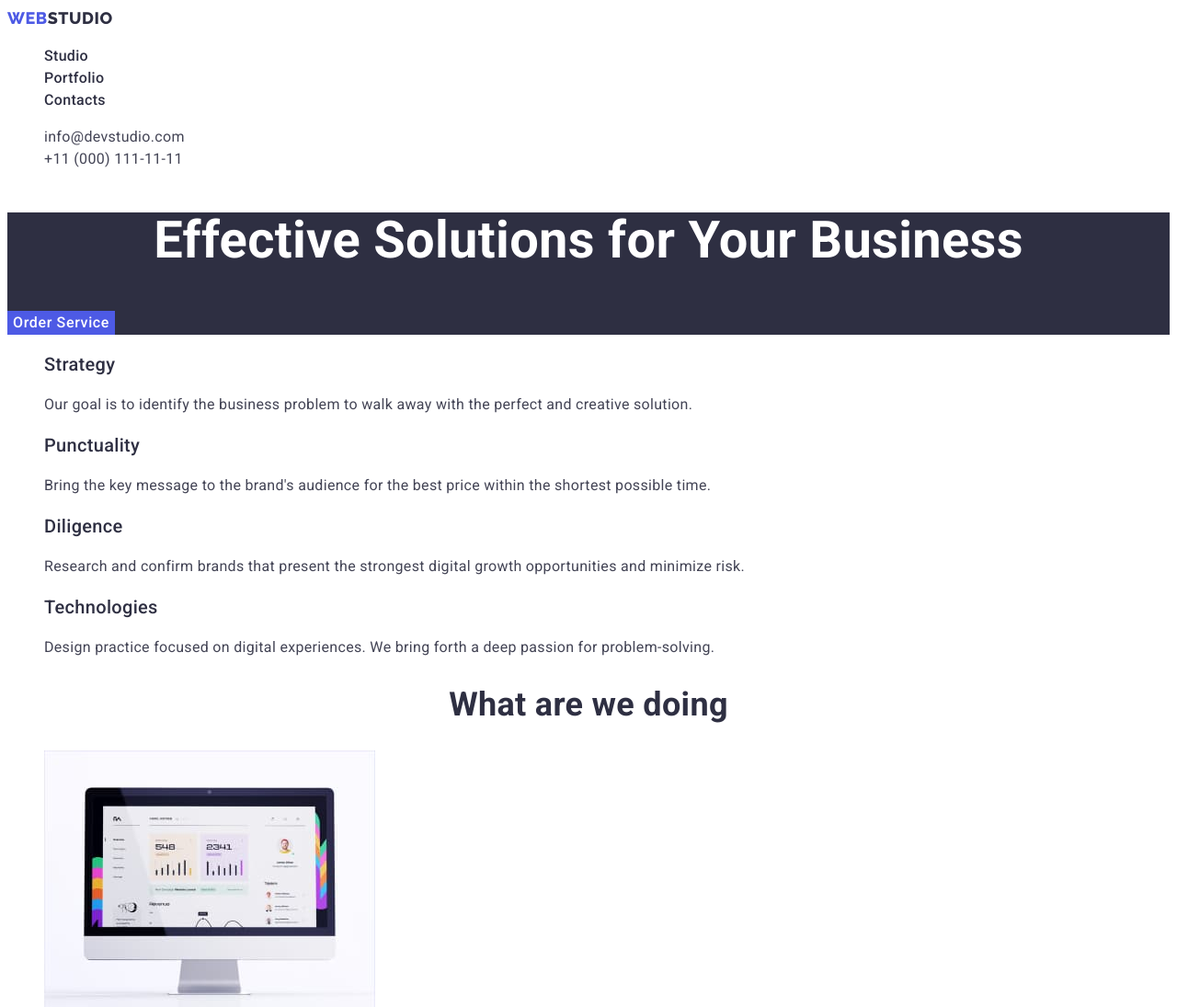
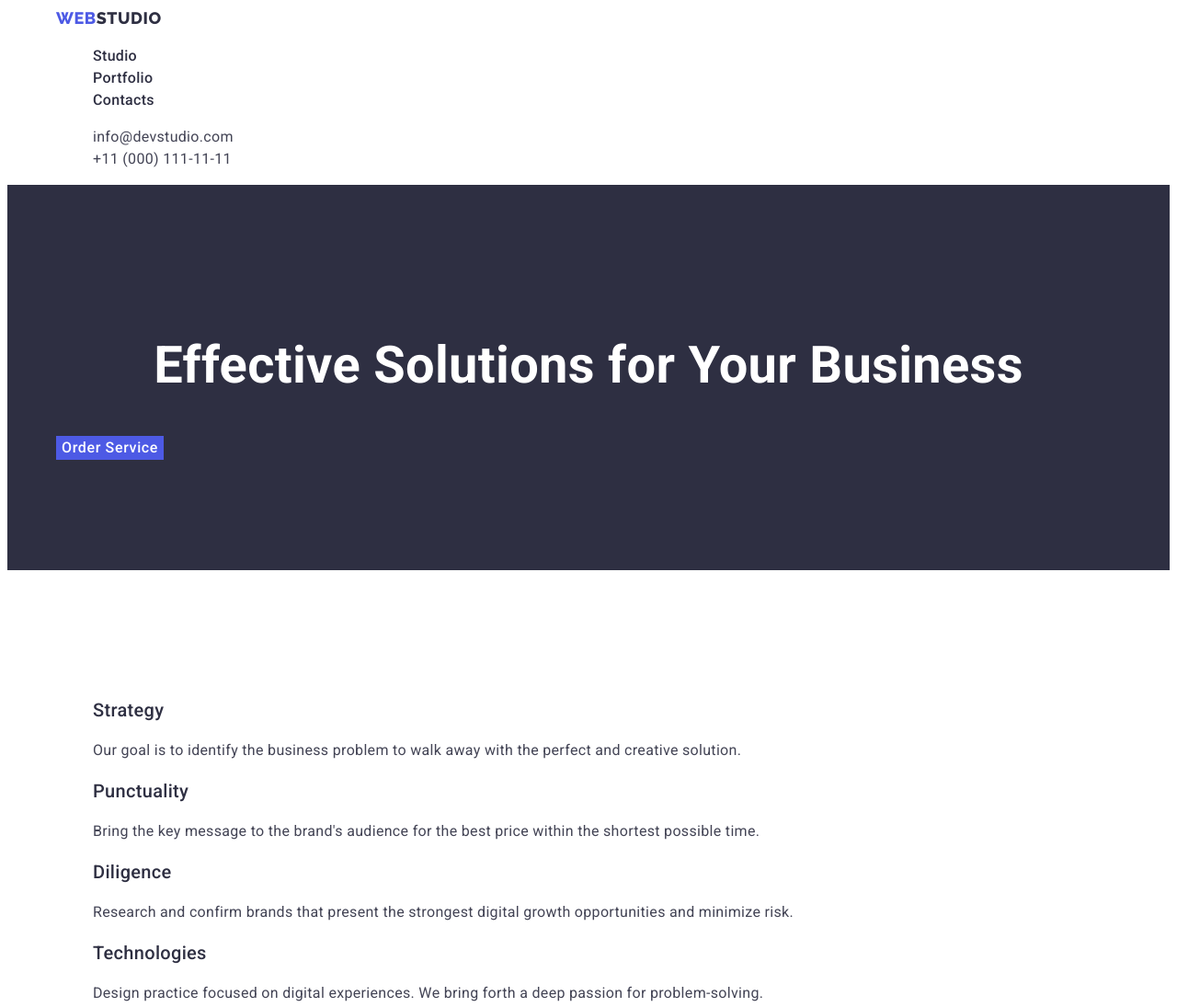
Before and after one commit to mrcolti4/goit-markup-hw-03, a plain HTML site: page index.html in a window 1280 px wide. Shown: the top 1095 px of the page at 92% size. Drawn offline with Linux system fonts and the light colour scheme.

Commit message:
Create: container wrapper
Create class container and add to all sections class - section

```diff
--- a/css/styles.css
+++ b/css/styles.css
@@ -27,6 +27,14 @@ a {
 }
 ul {
     list-style: none;
+}
+.container {
+    width: 1158px;
+    margin: 0 auto;
+    padding: 0 15px;
+}
+.section {
+    padding: 120px 0;
 }
 .header {}
 
--- a/index.html
+++ b/index.html
@@ -16,6 +16,7 @@
 
   <body>
     <header class="header">
+      <div class="container">
         <nav class="header-navigation">
           <a href="./index.html" class="header-logo logo"
             ><span class="logo-wrap">WEB</span>STUDIO</a
@@ -44,22 +45,28 @@
             </a>
           </li>
         </ul>
+      </div>
     </header>
     <main class="main-page">
       <!-- Hero section -->
-      <section class="hero">
-        <h1 class="main-page-header">Effective Solutions for Your Business</h1>
+      <section class="hero section">
+        <div class="container">
+          <h1 class="main-page-header">
+            Effective Solutions for Your Business
+          </h1>
           <button type="button" class="hero-btn btn">Order Service</button>
+        </div>
       </section>
       <!-- Advantage section -->
-      <section class="advantages">
+      <section class="advantages section">
+        <div class="container">
           <h2 class="section-header" hidden>Advantages</h2>
           <ul class="advantages-list">
             <li class="advantages-item">
               <h3 class="advantage-title">Strategy</h3>
               <p class="advantages-text">
-              Our goal is to identify the business problem to walk away with the
-              perfect and creative solution.
+                Our goal is to identify the business problem to walk away with
+                the perfect and creative solution.
               </p>
             </li>
             <li class="advantages-item">
@@ -84,9 +91,11 @@
               </p>
             </li>
           </ul>
+        </div>
       </section>
       <!-- What we are doing section -->
-      <section class="skills">
+      <section class="skills section">
+        <div class="container">
           <h2 class="section-header">What are we doing</h2>
           <ul class="skills-list">
             <li class="skills-item">
@@ -117,9 +126,11 @@
               />
             </li>
           </ul>
+        </div>
       </section>
       <!-- Team section -->
-      <section class="team">
+      <section class="team section">
+        <div class="container">
           <h2 class="section-header">Our Team</h2>
           <ul class="team-list">
             <li class="team-item">
@@ -167,16 +178,19 @@
               <p class="team-descr item-subtitle">UI Designer</p>
             </li>
           </ul>
+        </div>
       </section>
     </main>
     <footer class="footer">
+      <div class="container">
         <a href="" class="footer-logo logo logo-light"
           ><span class="logo-wrap">WEB</span>STUDIO</a
         >
         <p class="footer-text">
-        Increase the flow of customers and sales for your business with digital
-        marketing & growth solutions.
+          Increase the flow of customers and sales for your business with
+          digital marketing & growth solutions.
         </p>
+      </div>
     </footer>
   </body>
 </html>
```
Lines whose indentation alone changed are shown as unchanged.
